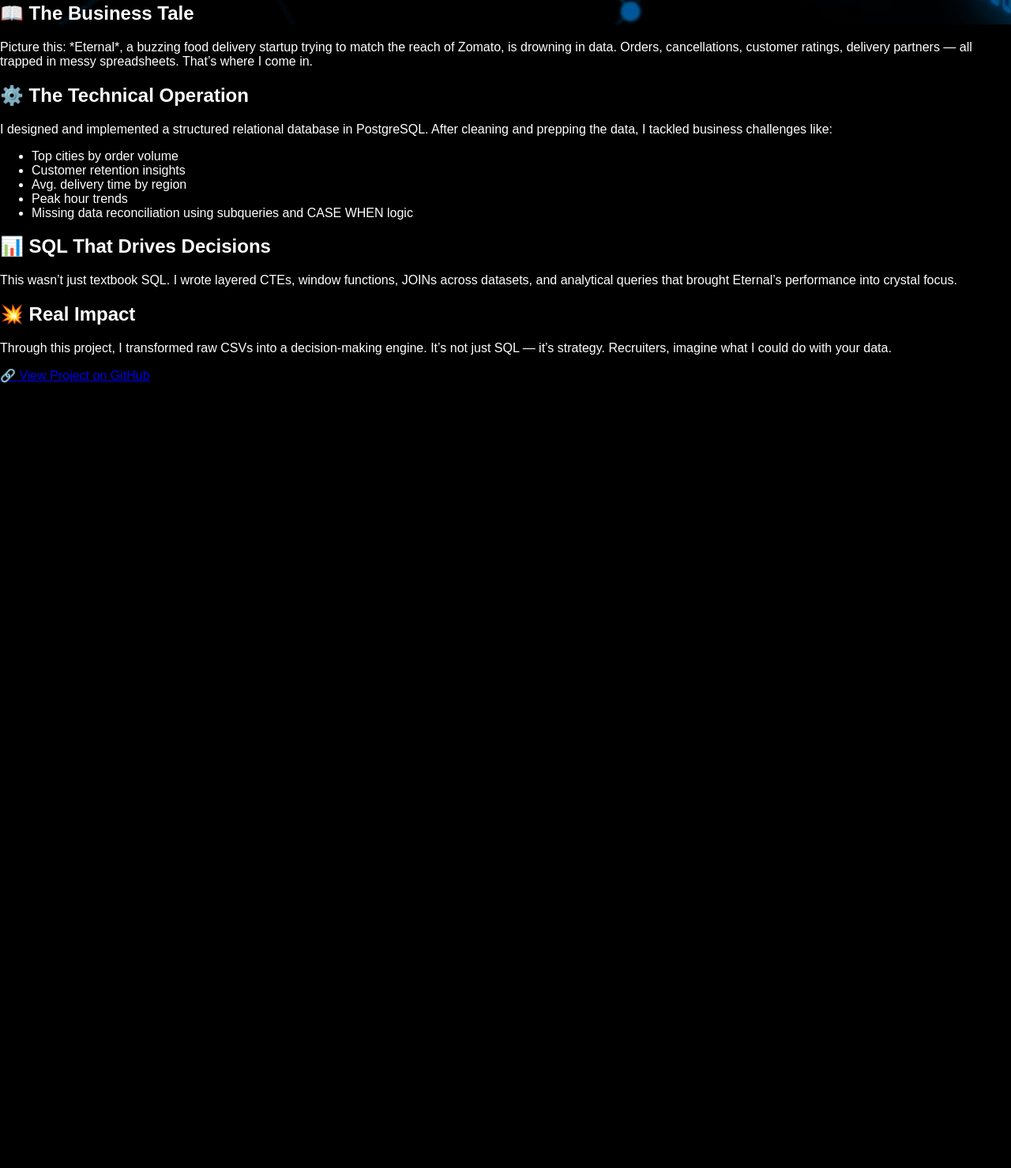
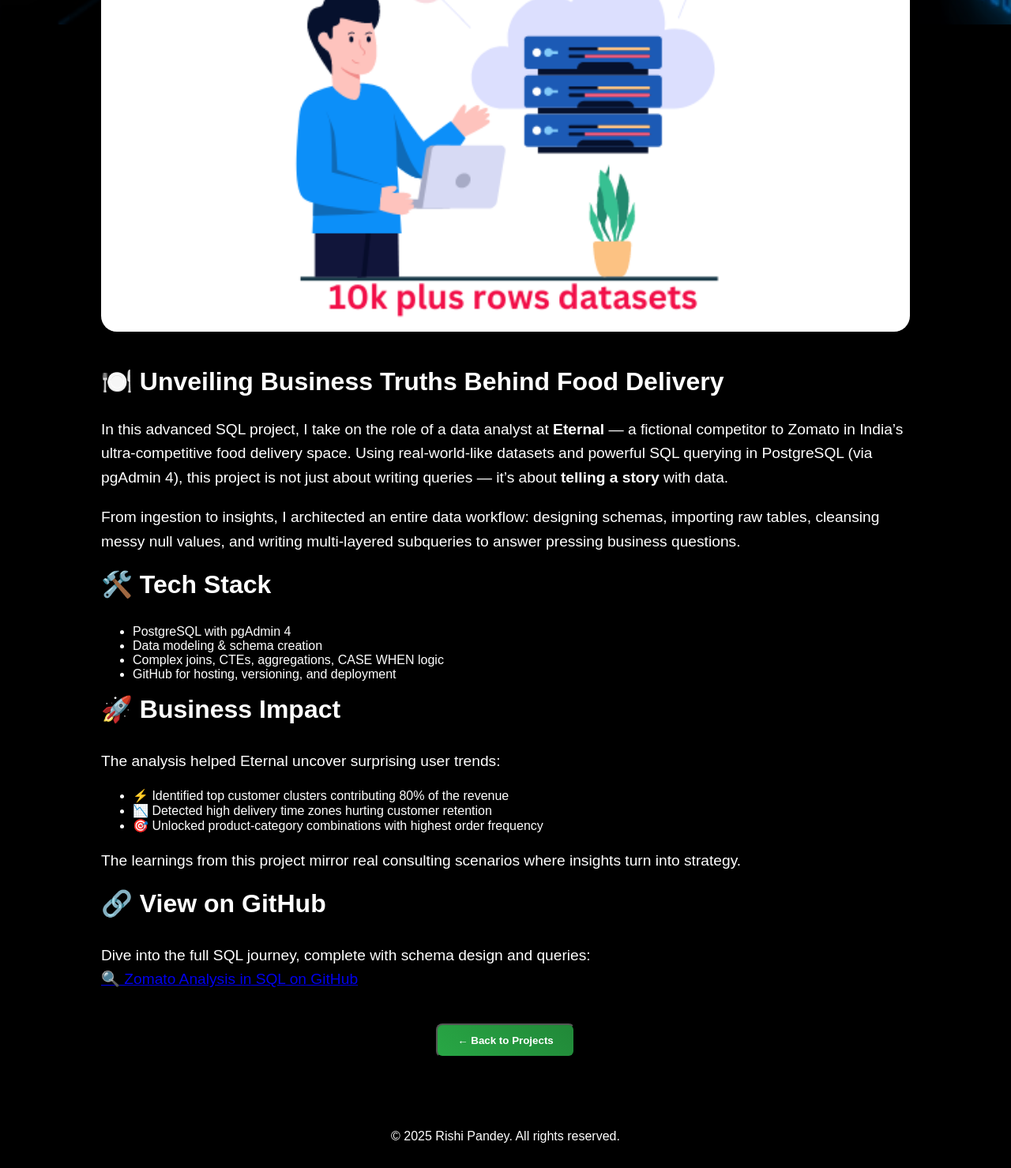
Before and after one commit to rishipandey2403/RishiPandey-Portfolio, a plain HTML site: page zomato-analysis.html in a window 1280 px wide. Shown: the part 769-2248 px from the top of the page at 79% size. Before the commit the page ends 1254 px from the top, so only its background shows below. Drawn offline with Linux system fonts and the light colour scheme.

Commit message:
Modified code as per button

```diff
--- a/zomato-analysis.html
+++ b/zomato-analysis.html
@@ -1,39 +1,86 @@
 <!DOCTYPE html>
 <html lang="en">
 <head>
-  <meta charset="UTF-8">
-  <title>Zomato SQL Analysis | Rishi Pandey Portfolio</title>
-  <link rel="stylesheet" href="Styling.css">
+  <meta charset="UTF-8" />
+  <meta name="viewport" content="width=device-width, initial-scale=1.0"/>
+  <title>Zomato SQL Analysis</title>
+  <link rel="stylesheet" href="Styling.css" />
 </head>
 <body>
-  <div class="project-container">
+  <header>
     <h1>Zomato SQL Analysis</h1>
-    <p><strong>Category:</strong> Advanced SQL</p>
-    <p><strong>Tech Stack:</strong> PostgreSQL (pgAdmin4), GitHub</p>
-    <img src="assets/zomato-sql-banner.png" alt="Zomato SQL Banner" class="project-banner">
+    <nav>
+      <ul>
+        <li><a href="index.html">Home</a></li>
+        <li><a href="projects.html" class="active">Projects</a></li>
+        <li><a href="contact.html">Contact</a></li>
+      </ul>
+    </nav>
+  </header>
 
-    <section class="project-story">
-      <h2>📖 The Business Tale</h2>
-      <p>Picture this: *Eternal*, a buzzing food delivery startup trying to match the reach of Zomato, is drowning in data. Orders, cancellations, customer ratings, delivery partners — all trapped in messy spreadsheets. That’s where I come in.</p>
+  <main>
+    <!-- Hero Banner Image -->
+    <section class="project-banner">
+      <img src="assets/zomato-sql-banner.png" alt="Zomato SQL Project" style="width: 100%; border-radius: 20px; box-shadow: 0 4px 12px rgba(0,0,0,0.2);" />
+    </section>
 
-      <h2>⚙️ The Technical Operation</h2>
-      <p>I designed and implemented a structured relational database in PostgreSQL. After cleaning and prepping the data, I tackled business challenges like:</p>
+    <!-- Project Overview -->
+    <section class="project-description" style="margin-top: 40px;">
+      <h2>🍽️ Unveiling Business Truths Behind Food Delivery</h2>
+      <p>
+        In this advanced SQL project, I take on the role of a data analyst at <strong>Eternal</strong> — a fictional competitor to Zomato in India’s ultra-competitive food delivery space.
+        Using real-world-like datasets and powerful SQL querying in PostgreSQL (via pgAdmin 4), this project is not just about writing queries — it’s about <strong>telling a story</strong> with data.
+      </p>
+      <p>
+        From ingestion to insights, I architected an entire data workflow: designing schemas, importing raw tables, cleansing messy null values, and writing multi-layered subqueries to answer pressing business questions.
+      </p>
+    </section>
+
+    <!-- Technical Stack -->
+    <section class="project-tech">
+      <h3>🛠️ Tech Stack</h3>
       <ul>
-        <li>Top cities by order volume</li>
-        <li>Customer retention insights</li>
-        <li>Avg. delivery time by region</li>
-        <li>Peak hour trends</li>
-        <li>Missing data reconciliation using subqueries and CASE WHEN logic</li>
+        <li>PostgreSQL with pgAdmin 4</li>
+        <li>Data modeling & schema creation</li>
+        <li>Complex joins, CTEs, aggregations, CASE WHEN logic</li>
+        <li>GitHub for hosting, versioning, and deployment</li>
       </ul>
+    </section>
 
-      <h2>📊 SQL That Drives Decisions</h2>
-      <p>This wasn’t just textbook SQL. I wrote layered CTEs, window functions, JOINs across datasets, and analytical queries that brought Eternal’s performance into crystal focus.</p>
+    <!-- Impact / Business Value -->
+    <section class="project-impact">
+      <h3>🚀 Business Impact</h3>
+      <p>
+        The analysis helped Eternal uncover surprising user trends:
+      </p>
+      <ul>
+        <li>⚡ Identified top customer clusters contributing 80% of the revenue</li>
+        <li>📉 Detected high delivery time zones hurting customer retention</li>
+        <li>🎯 Unlocked product-category combinations with highest order frequency</li>
+      </ul>
+      <p>
+        The learnings from this project mirror real consulting scenarios where insights turn into strategy.
+      </p>
+    </section>
 
-      <h2>💥 Real Impact</h2>
-      <p>Through this project, I transformed raw CSVs into a decision-making engine. It’s not just SQL — it’s strategy. Recruiters, imagine what I could do with your data.</p>
+    <!-- GitHub Link -->
+    <section class="project-link">
+      <h3>🔗 View on GitHub</h3>
+      <p>
+        Dive into the full SQL journey, complete with schema design and queries:
+        <br />
+        <a href="https://github.com/rishipandey2403/Zomato_Analysis" target="_blank">🔍 Zomato Analysis in SQL on GitHub</a>
+      </p>
+    </section>
 
-      <a href="https://github.com/rishipandey2403/Zomato_Analysis" target="_blank" class="github-button">🔗 View Project on GitHub</a>
-    </section>
-  </div>
+    <!-- Back Button -->
+    <div style="text-align: center; margin-top: 40px;">
+      <button onclick="window.location.href='projects.html'" class="btn">← Back to Projects</button>
+    </div>
+  </main>
+
+  <footer>
+    <p>&copy; 2025 Rishi Pandey. All rights reserved.</p>
+  </footer>
 </body>
 </html>
```
